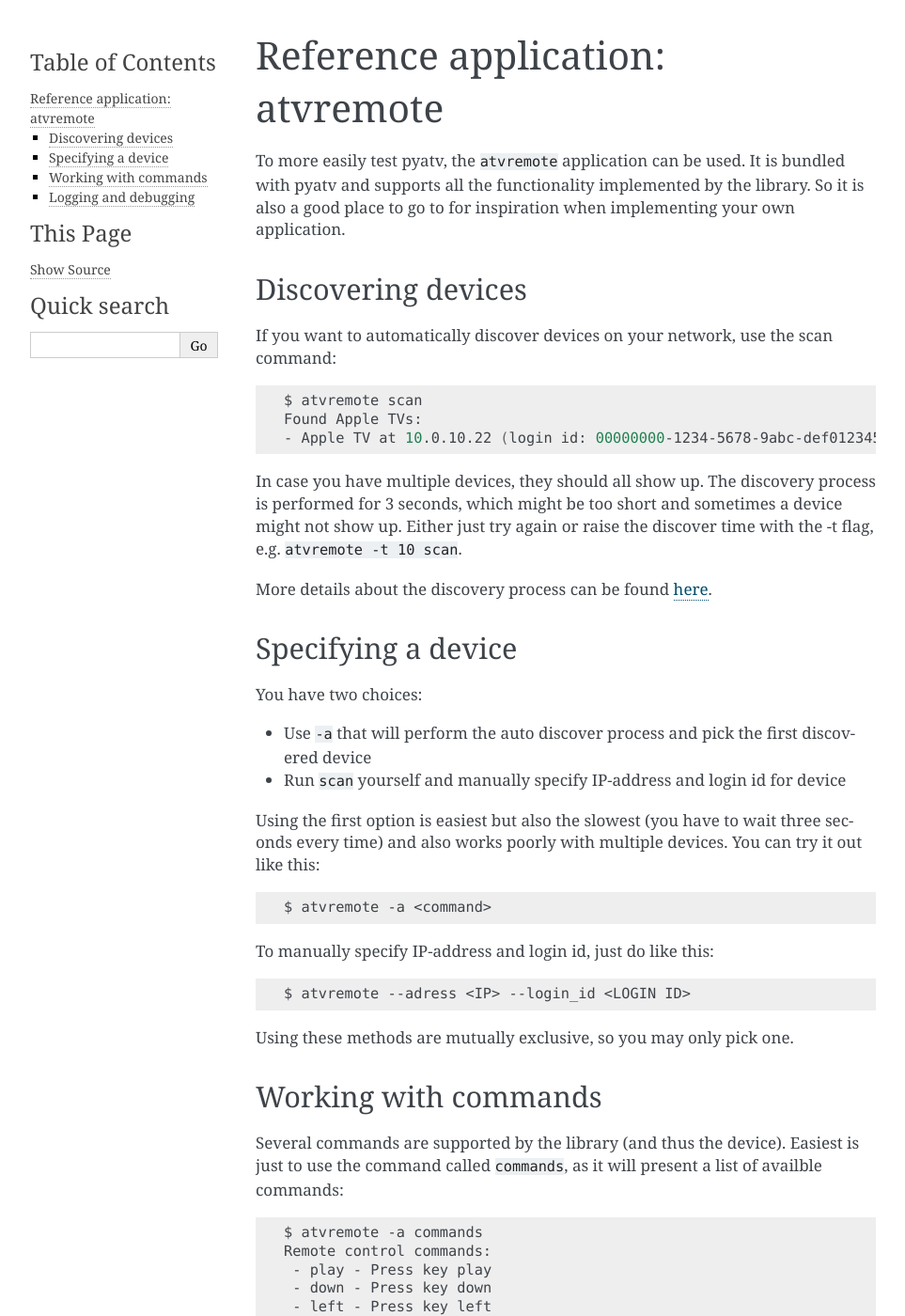
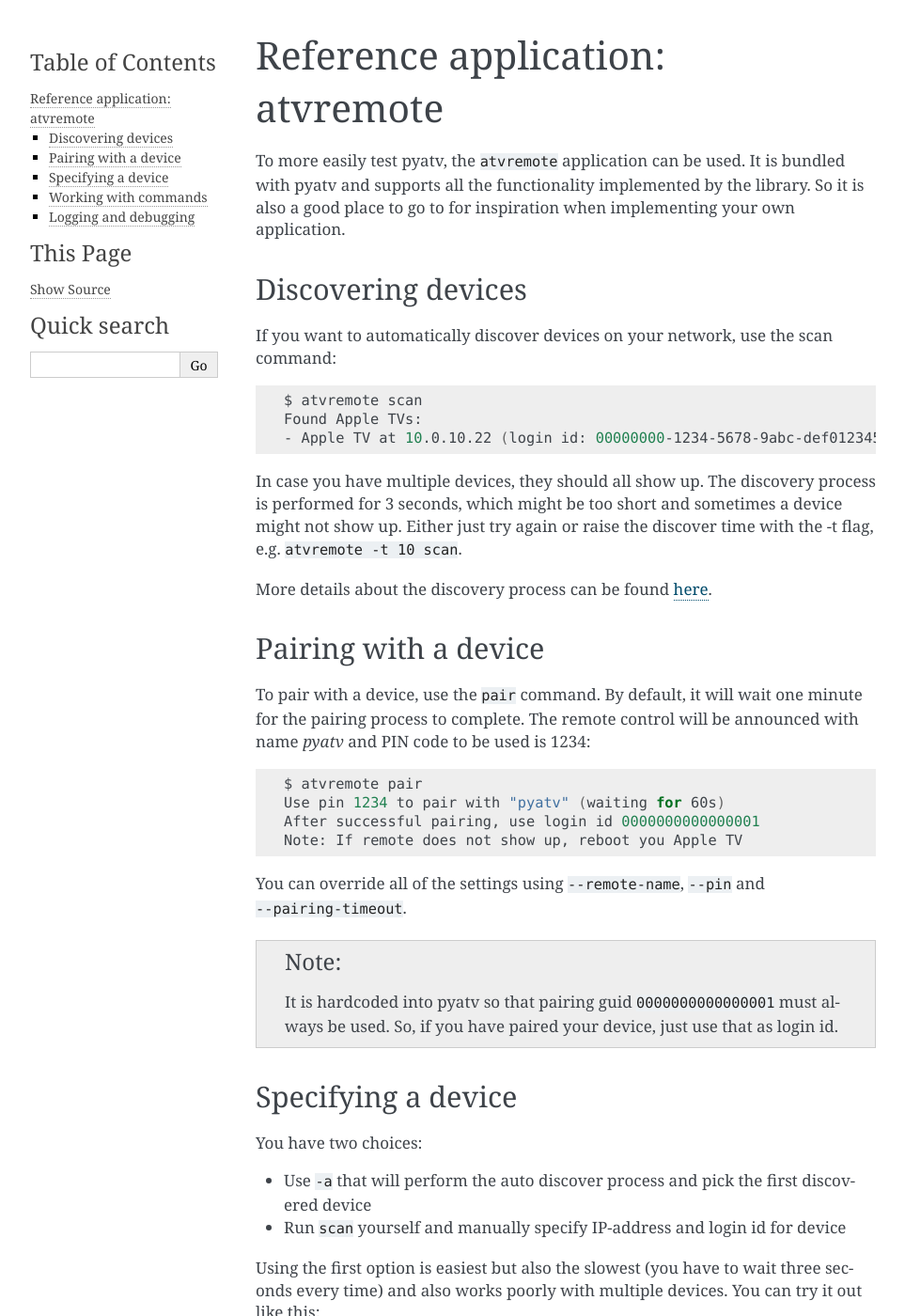
Before and after one commit to postlund/pyatv, a Sphinx documentation site: the page built from docs/atvremote.rst, in a window 1280 px wide and 1400 px high. Shown: the whole window at 94% size, without its empty margins (148-1111 px from the left). Built offline with Sphinx 7.4.7, drawn with Linux system fonts in a browser that asks for light colours; pages that are not in the unit, such as notebooks, are missing from menus.

Commit message:
Add documentation for pairing

```diff
--- a/README.rst
+++ b/README.rst
@@ -9,9 +9,6 @@
 As this library is still at an early development stage, functionality is still missing, bugs
 exist and API may change. Look at this as a "technical preview". API is not considered final
 until version 1.0 is released.
-
-NOTE: As pairing is not yet implemented, you `must` enable home sharing on your Apple TV for
-this library to work! Once pairing is implemented, this restriction will be lifted.
 
 The MIT license is used for this library.
 
@@ -130,7 +127,7 @@
 Tasks related to library features
 ^^^^^^^^^^^^^^^^^^^^^^^^^^^^^^^^^^
 
-- Pairing with a device
+- Pairing with a device (issue #9)
 - Asynchronous auto discovery
 - Non-polling based API (callbacks)
 - Send URL to AirPlay media
--- a/docs/atvremote.rst
+++ b/docs/atvremote.rst
@@ -26,6 +26,28 @@
 
 More details about the discovery process can be found
 :ref:`here<pyatv-finding-devices>`.
+
+Pairing with a device
+---------------------
+To pair with a device, use the ``pair`` command. By default, it will wait
+one minute for the pairing process to complete. The remote control will be
+announced with name *pyatv* and PIN code to be used is 1234:
+
+.. code:: bash
+
+    $ atvremote pair
+    Use pin 1234 to pair with "pyatv" (waiting for 60s)
+    After successful pairing, use login id 0000000000000001
+    Note: If remote does not show up, reboot you Apple TV
+
+You can override all of the settings using ``--remote-name``, ``--pin`` and
+``--pairing-timeout``.
+
+.. note::
+
+    It is hardcoded into pyatv so that pairing guid ``0000000000000001``
+    must always be used. So, if you have paired your device, just use that
+    as login id.
 
 Specifying a device
 -------------------
--- a/docs/finding_devices.rst
+++ b/docs/finding_devices.rst
@@ -32,6 +32,12 @@
 But you can of course also use ``atvremote``, see
 :ref:`this page<pyatv-atvremote>`.
 
+No home sharing
+---------------
+If you do not want or can't enable home sharing, you can pair with your device
+instead and gain a pairing guid that you can use as login id. See
+:ref:`pairing<pyatv-pairing>` for more information about that.
+
 Code Example
 ------------
 Discovering devices is as easy as using ``pyatv.scan_for_apple_tvs``, which is
```
Also changed, not shown: docs/connecting.rst (+6 -6 lines), docs/index.rst (+5 -3 lines), docs/pairing.rst (added, +119 -0 lines), 1 other file.
